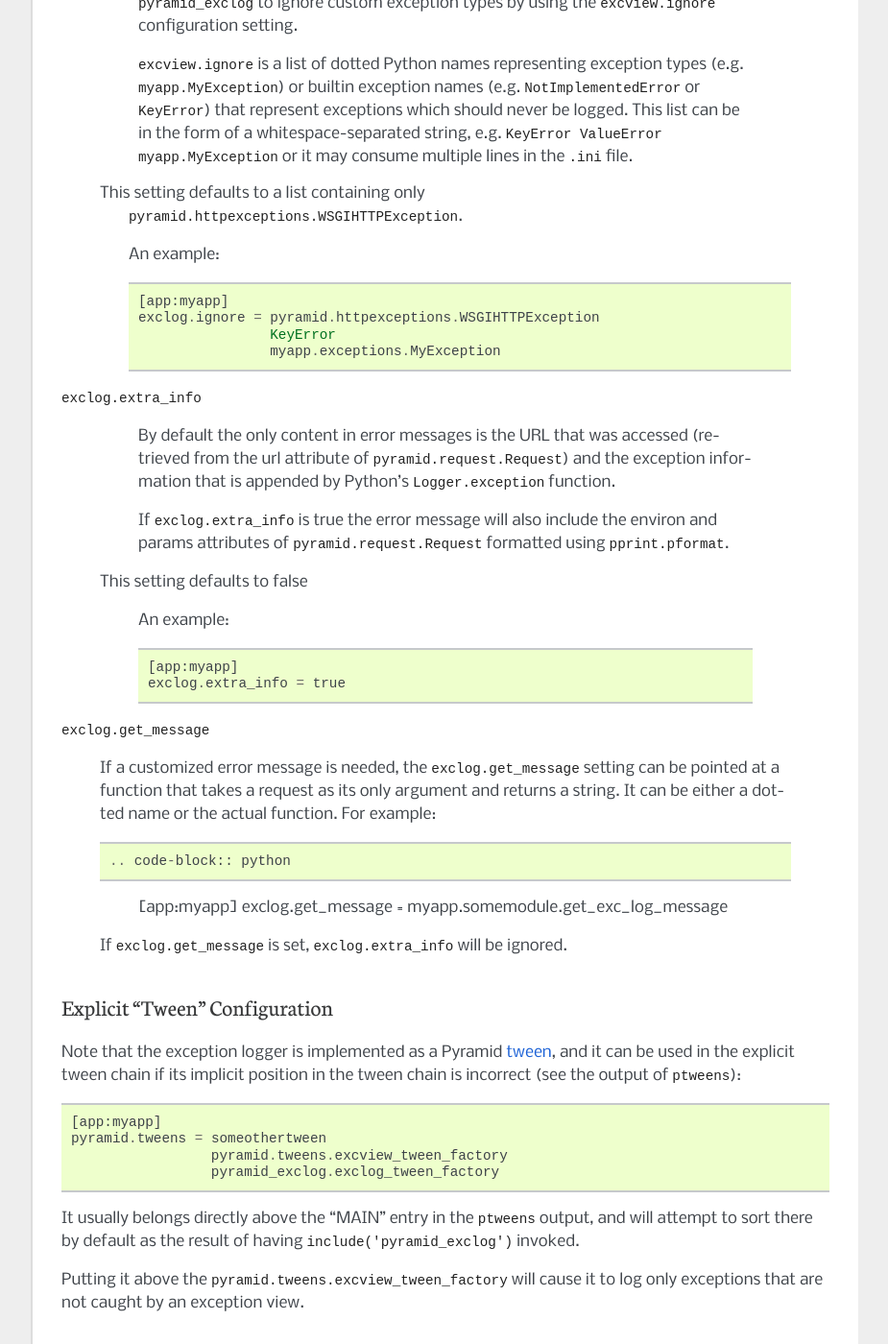
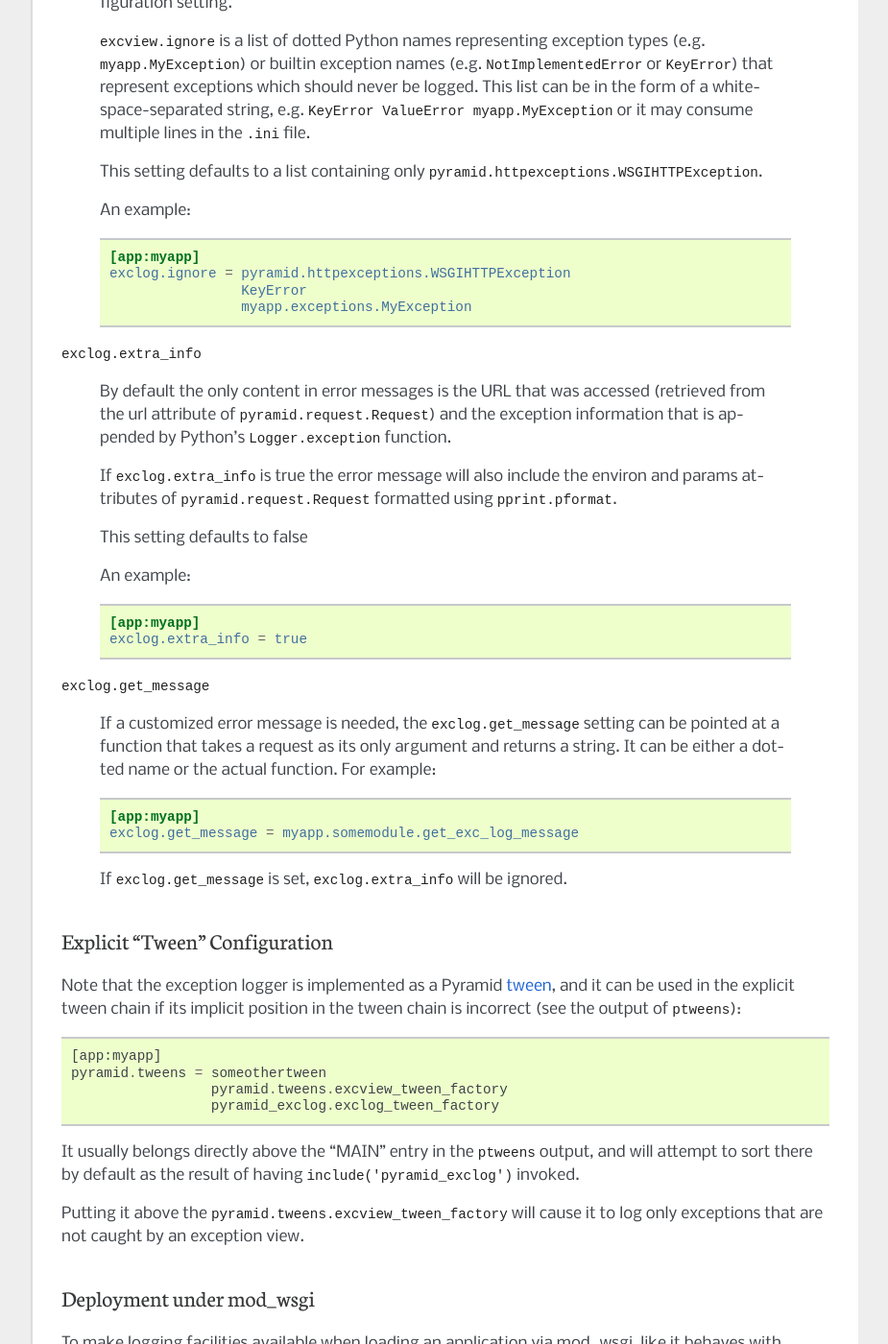
Before and after one commit to Pylons/pyramid_exclog, a Sphinx documentation site: the page built from docs/index.rst, in a window 1280 px wide and 1400 px high, scrolled down 4446 px. Shown: the whole window at 96% size, without its empty margins (198-1123 px from the left). Built offline with Sphinx 7.4.7, drawn with Linux system fonts in a browser that asks for light colours.

Commit message:
Fix indentation, use correct syntax type for code-blocks.

```diff
--- a/docs/index.rst
+++ b/docs/index.rst
@@ -269,12 +269,12 @@
    whitespace-separated string, e.g. ``KeyError ValueError
    myapp.MyException`` or it may consume multiple lines in the ``.ini`` file.
 
-  This setting defaults to a list containing only
+   This setting defaults to a list containing only
    ``pyramid.httpexceptions.WSGIHTTPException``.
 
    An example:
 
-   .. code-block:: python
+   .. code-block:: ini
 
       [app:myapp]
       exclog.ignore = pyramid.httpexceptions.WSGIHTTPException
@@ -292,11 +292,11 @@
    the environ and params attributes of ``pyramid.request.Request`` formatted
    using ``pprint.pformat``.
 
-  This setting defaults to false
+   This setting defaults to false
 
    An example:
 
-   .. code-block:: python
+   .. code-block:: ini
 
       [app:myapp]
       exclog.extra_info = true
@@ -306,9 +306,9 @@
    If a customized error message is needed, the ``exclog.get_message``
    setting can be pointed at a function that takes a request as its only
    argument and returns a string. It can be either a dotted name or the
-   actual function. For example::
+   actual function. For example:
 
-   .. code-block:: python
+   .. code-block:: ini
 
       [app:myapp]
       exclog.get_message = myapp.somemodule.get_exc_log_message
```
